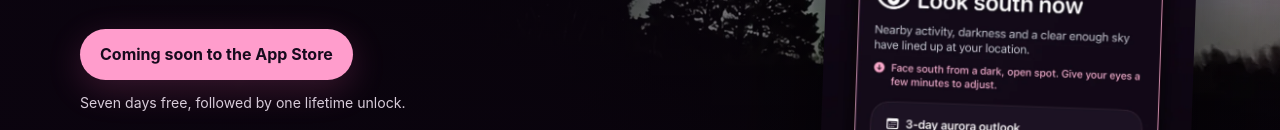
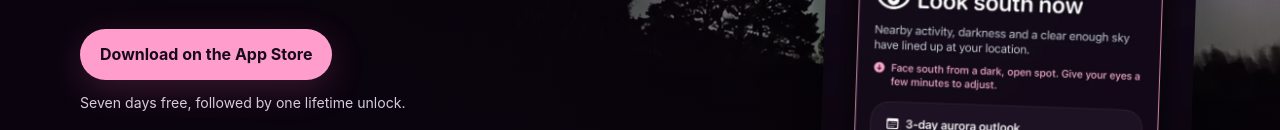
Before and after one commit to nhcottier/aurora-heads-up, a plain HTML site: page index.html in a window 1280 px wide. Shown: the part 664-794 px from the top of the page. Drawn offline with Linux system fonts and the light colour scheme.

Commit message:
Link website to live App Store listing

```diff
--- a/index.html
+++ b/index.html
@@ -29,7 +29,7 @@
         <h1>Know when to look up.</h1>
         <p class="lede">Aurora Heads Up turns auroral activity, darkness and cloud into one calm answer for your sky.</p>
         <ul class="pills"><li>Worldwide</li><li>No account</li><li>No ads</li></ul>
-        <a class="cta" href="#pricing">Coming soon to the App Store</a>
+        <a class="cta" href="https://apps.apple.com/app/aurora-heads-up/id6811223540">Download on the App Store</a>
         <span class="subcta">Seven days free, followed by one lifetime unlock.</span>
       </div>
       <img class="hero-phone" src="assets/screenshots/01-know-when-to-look.webp" width="760" height="1652" alt="Aurora Heads Up showing a promising local viewing opportunity in Pukekohe">
```
